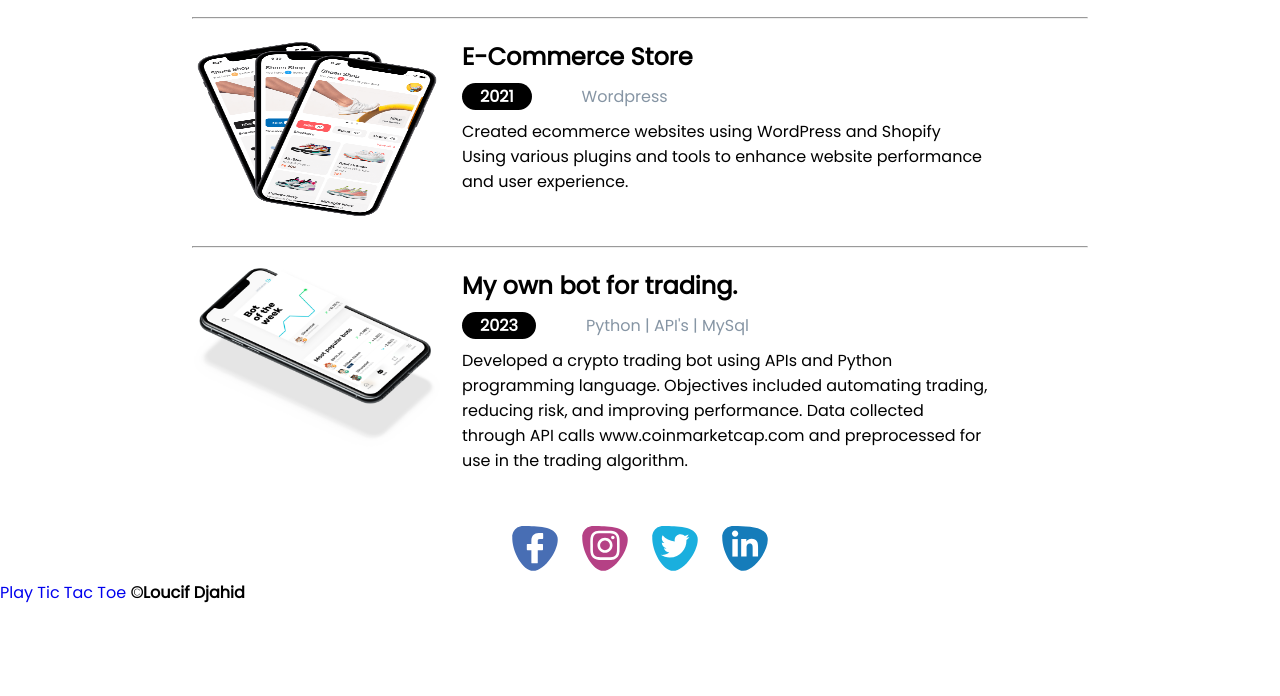
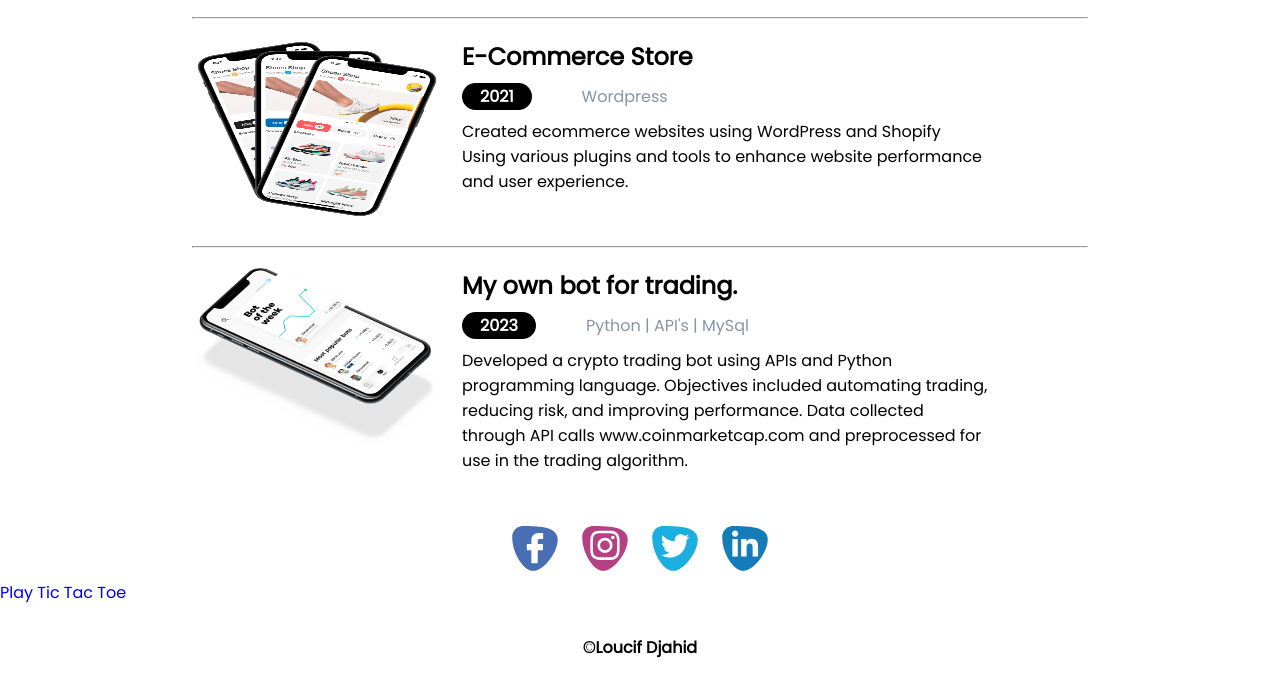
Before and after one commit to isoka17/Devoir01-3540_300261356, a plain HTML site: page index.html in a window 1280 px wide. Shown: the part 1104-1800 px from the top of the page. Drawn offline with Linux system fonts and the light colour scheme.

Commit message:
Update index.html

```diff
--- a/index.html
+++ b/index.html
@@ -149,7 +149,8 @@ for use in the trading algorithm.
         <a href="#"><img src="/img/linkedin.svg" alt="" />
         </a>
       </div>
-      <a href="https://isoka17.github.io/Devoir2_3540_300261356/">Play Tic Tac Toe</a>  <b> ©Loucif Djahid </b></p>
+      <a href="https://isoka17.github.io/Devoir2_3540_300261356/">Play Tic Tac Toe</a>
+        <p><b>©Loucif Djahid</b></p>
     </footer>
 
   </body>
```
